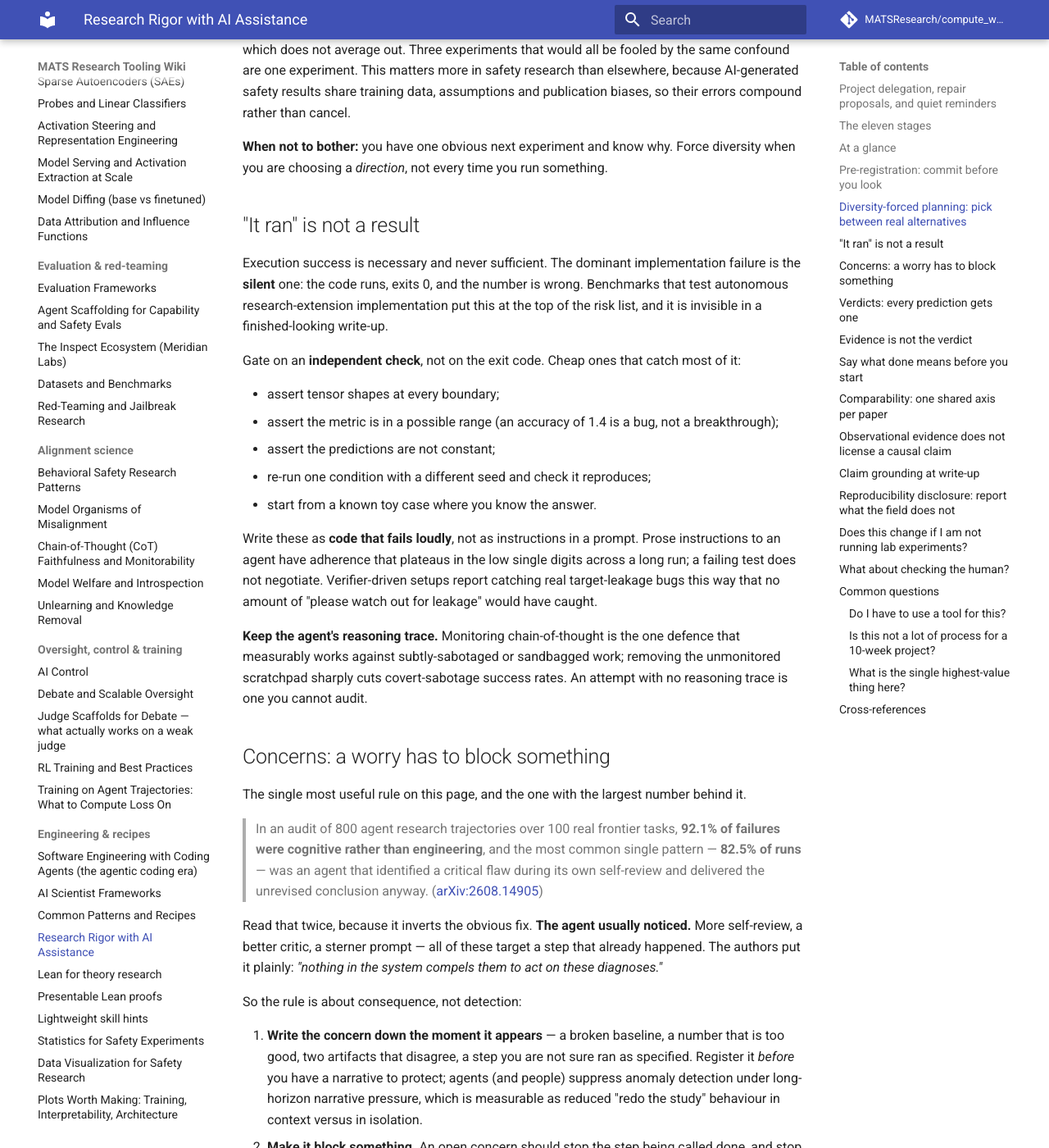
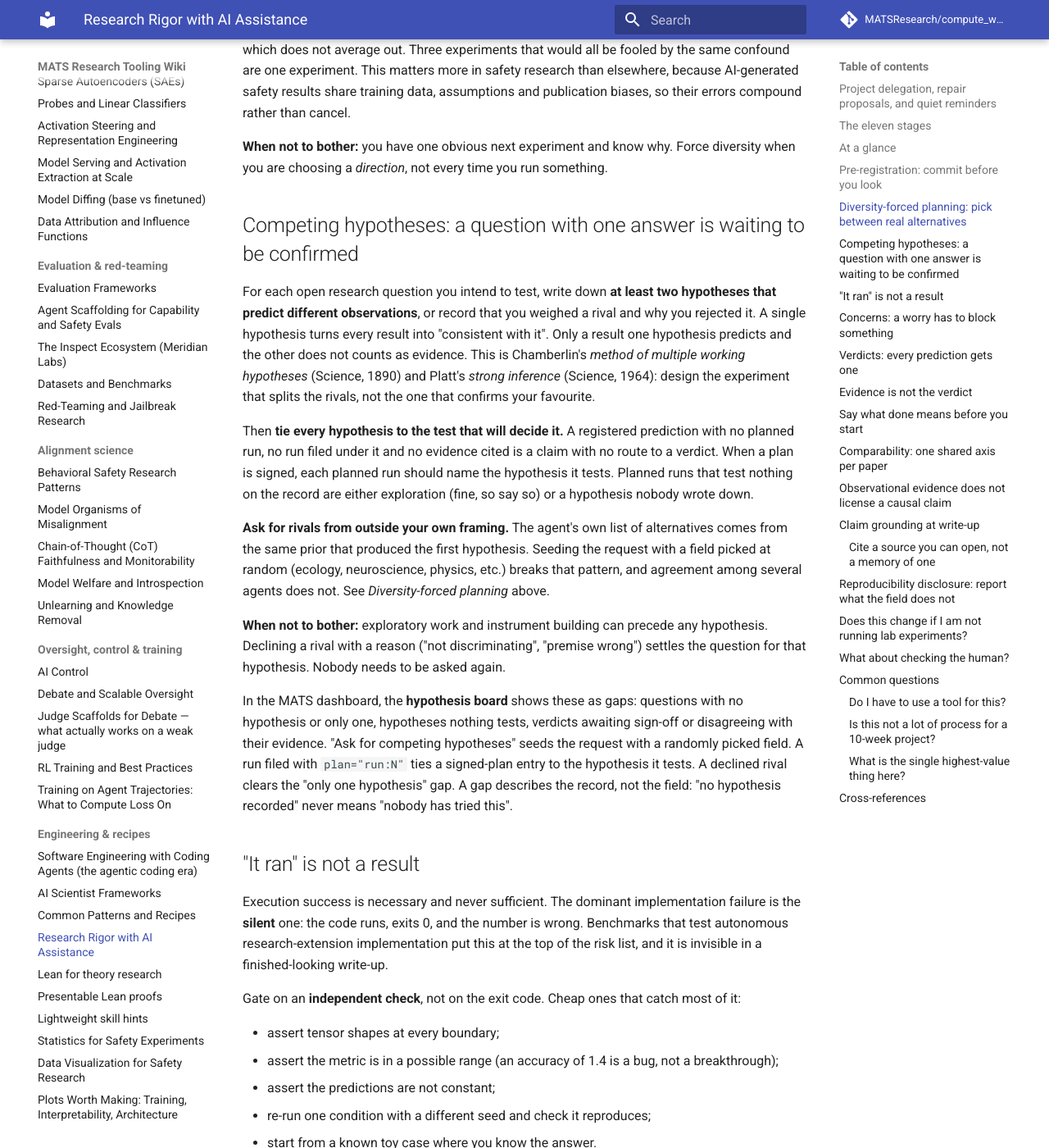
Before and after one commit to MATSResearch/compute_wiki, an MkDocs documentation site: the page built from docs/engineering/research-rigor.md, in a window 1280 px wide and 1400 px high, scrolled down 4980 px. Shown: the whole window at 82% size. Built offline with MkDocs 1.6.1 and Material for MkDocs 9.7.7, drawn with Linux system fonts in a browser that asks for light colours; comment, search, counter and statistics services are not loaded; some of the changed text lies outside the part shown.

Commit message:
Research rigor: competing hypotheses tied to their tests; cite sources you can open (#18)
Two rules, matching the MATS dashboard's hypothesis board and Library
(dashboards DAS-483, DAS-484):

- Competing hypotheses: record at least two hypotheses that predict different
  observations per question you test (or the rival you weighed and why it was
  rejected), tie each to the run that will decide it, and seed requests for
  rivals from outside the project's framing (Chamberlin 1890, Platt 1964).
- Cite a source you can open: title, authors, year, link; not a model's
  memory of a paper. Keep the papers you build on apart from those set aside.

Mirrored in the mats-research-rigor skill.

Co-authored-by: Claude Opus 5.5 <noreply@anthropic.com>

```diff
--- a/docs/engineering/research-rigor.md
+++ b/docs/engineering/research-rigor.md
@@ -182,6 +182,43 @@ rather than cancel.
 
 **When not to bother:** you have one obvious next experiment and know why. Force
 diversity when you are choosing a *direction*, not every time you run something.
+
+## Competing hypotheses: a question with one answer is waiting to be confirmed
+
+For each open research question you intend to test, write down **at least two
+hypotheses that predict different observations**, or record that you weighed a
+rival and why you rejected it. A single hypothesis turns every result into
+"consistent with it". Only a result one hypothesis predicts and the other does
+not counts as evidence. This is Chamberlin's *method of multiple working
+hypotheses* (Science, 1890) and Platt's *strong inference* (Science, 1964):
+design the experiment that splits the rivals, not the one that confirms your
+favourite.
+
+Then **tie every hypothesis to the test that will decide it.** A registered
+prediction with no planned run, no run filed under it and no evidence cited is
+a claim with no route to a verdict. When a plan is signed, each planned run
+should name the hypothesis it tests. Planned runs that test nothing on the
+record are either exploration (fine, so say so) or a hypothesis nobody wrote
+down.
+
+**Ask for rivals from outside your own framing.** The agent's own list of
+alternatives comes from the same prior that produced the first hypothesis.
+Seeding the request with a field picked at random (ecology, neuroscience,
+physics, etc.) breaks that pattern, and agreement among several agents does
+not. See *Diversity-forced planning* above.
+
+**When not to bother:** exploratory work and instrument building can precede
+any hypothesis. Declining a rival with a reason ("not discriminating",
+"premise wrong") settles the question for that hypothesis. Nobody needs to be
+asked again.
+
+In the MATS dashboard, the **hypothesis board** shows these as gaps: questions
+with no hypothesis or only one, hypotheses nothing tests, verdicts awaiting
+sign-off or disagreeing with their evidence. "Ask for competing hypotheses"
+seeds the request with a randomly picked field. A run filed with
+`plan="run:N"` ties a signed-plan entry to the hypothesis it tests. A declined
+rival clears the "only one hypothesis" gap. A gap describes the record, not
+the field: "no hypothesis recorded" never means "nobody has tried this".
 
 ## "It ran" is not a result
 
@@ -425,6 +462,25 @@ never a safety net.** A human reading the code and the result artifacts is the
 only check that catches fabrication, and it is not optional before anything
 leaves the building.
 
+### Cite a source you can open, not a memory of one
+
+Every paper a write-up leans on should be recorded **as a source**: title,
+authors, year and a link someone can open. "Sharma et al. found…" recalled by
+a model is a claim about a paper, not a citation. Language models produce
+plausible references that do not exist, and they misattribute findings to
+papers that do exist. Record what you actually read, check the link resolves
+before the write-up leaves the building, and keep apart the papers you are
+building on from the ones you set aside, so a reader can see which literature
+shaped the project.
+
+In the MATS dashboard, papers from the lit review are typed items. They carry
+title, authors, year, venue, link, a 1–10 relevance score, a topic, and a
+`ref` back to the lit-review summary file, using the same field names as the
+MATS literature-review skill (`/mats:lit-review` in alignment-hive). They are
+listed in the **Library**, where the researcher marks each one *key* or *set
+aside* and exports them as Markdown or BibTeX. A paper filed from memory says
+so in its body, and the Library shows it without catalogue details.
+
 ## Reproducibility disclosure: report what the field does not
 
 When you release code, disclose:
```
Also changed, not shown: skills/mats-research-rigor/SKILL.md (+7 -0 lines).
